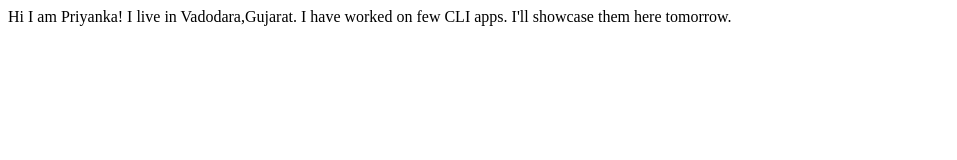
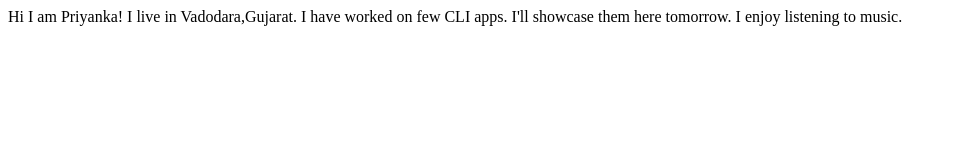
Before and after one commit to priyankakhimyani/priyankakhimyani-site, a plain HTML site: page index.html in a window 1280 px wide. Shown: the whole page, without its empty margins (0-957 px from the left). Drawn offline with Linux system fonts and the light colour scheme.

Commit message:
update: interests

```diff
--- a/index.html
+++ b/index.html
@@ -11,5 +11,7 @@
     I live in Vadodara,Gujarat.
 
     I have worked on few CLI apps. I'll showcase them here tomorrow.
+
+    I enjoy listening to music.
 </body>
 </html>
```
